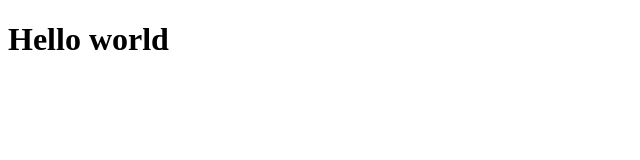
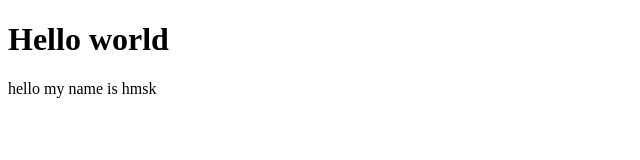
Before and after one commit to hmsk16/project1, a plain HTML site: page index.html in a window 1280 px wide. Shown: the whole page, without its empty margins (0-640 px from the left). Drawn offline with Linux system fonts and the light colour scheme.

Commit message:
adding p tag

```diff
--- a/index.html
+++ b/index.html
@@ -5,5 +5,6 @@
     </head>
     <bod>
         <h1>Hello world</h1>
+        <p>hello my name is hmsk</p>
     </bod>
 </html>
```
